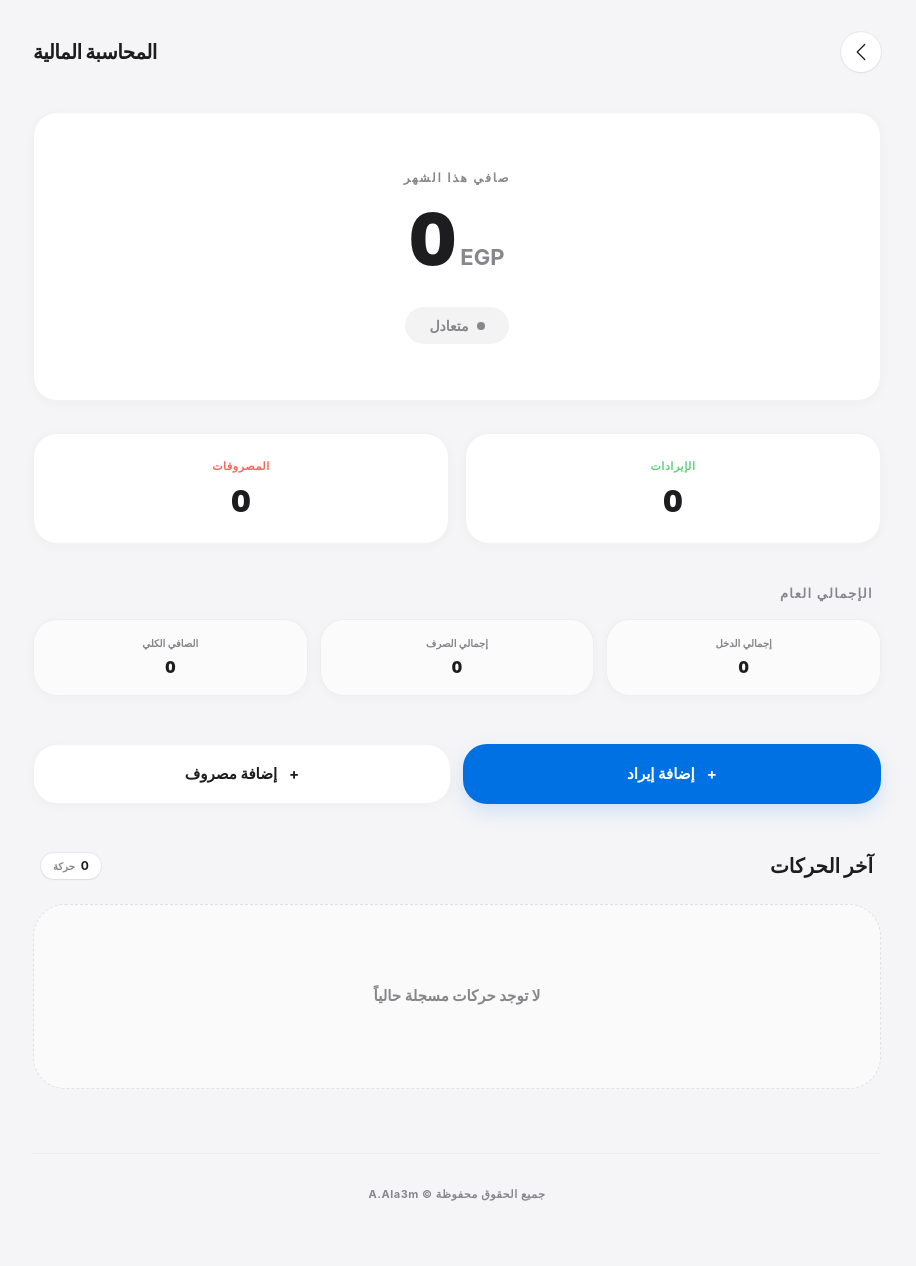
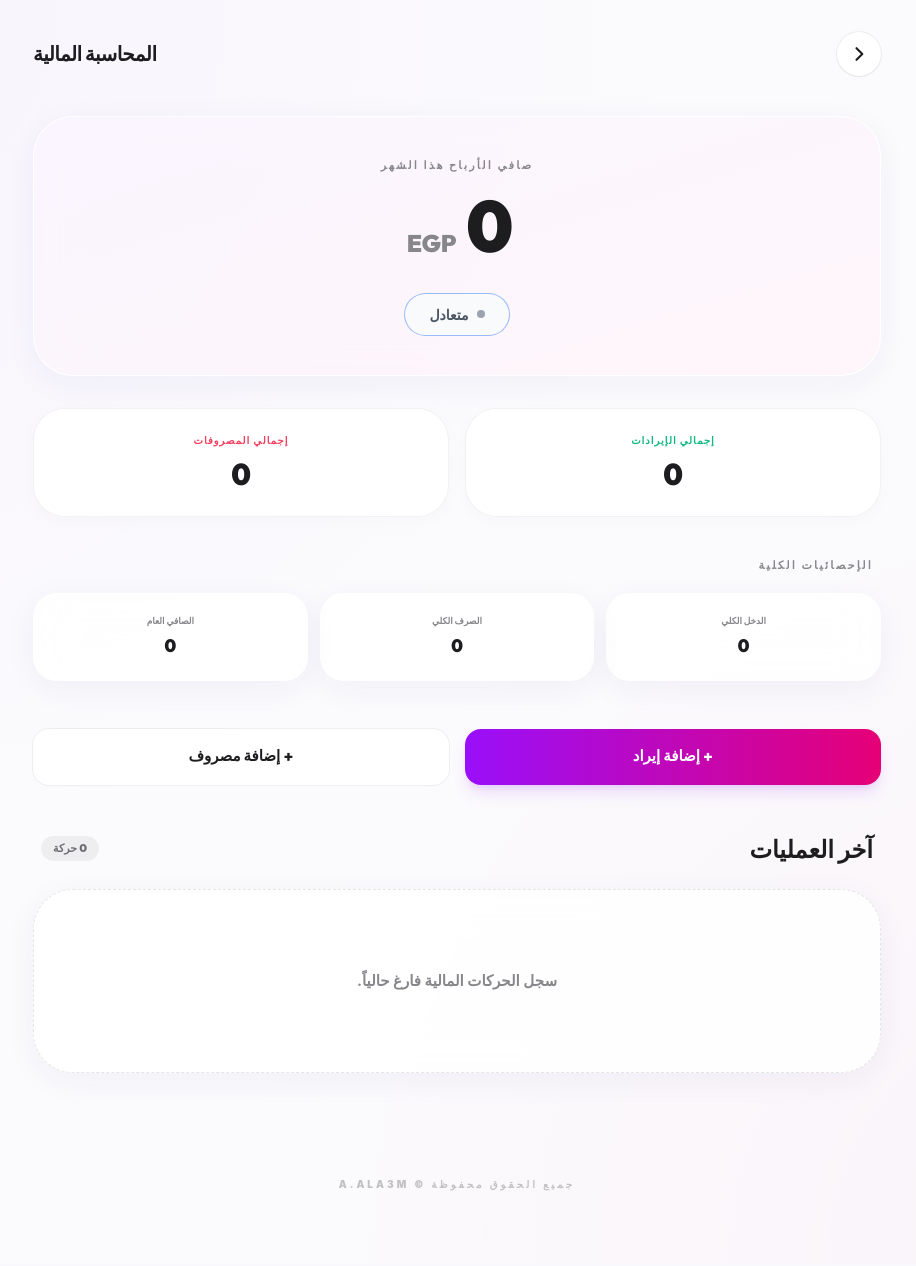
Before and after one commit to Aloom44/WE-GOLD, a Django app: page /accounting/ in a window 1280 px wide. Shown: the whole page, without its empty margins (183-1099 px from the left). After the commit the page ends 1191 px from the top, so only its background shows below. Run offline with Django 5.2, Linux system fonts and the light colour scheme; data that the repository does not hold is empty; some libraries are stand-ins or nearby versions.

Commit message:
Complete UI/UX Redesign of Financial Dashboard: applied premium Gradient + Apple-inspired aesthetic with Outfit & Inter typography, glassmorphism modals, and high-end metric tiles

```diff
--- a/templates/dashboard/accounting.html
+++ b/templates/dashboard/accounting.html
@@ -4,299 +4,247 @@
   <head>
     <meta charset="UTF-8" />
     <meta name="viewport" content="width=device-width, initial-scale=1.0" />
-    <title>{{ page_title }} - باقات WE Gold</title>
+    <title>المحاسبة المالية - WE Gold</title>
     <script src="https://cdn.tailwindcss.com"></script>
+    <link href="https://fonts.googleapis.com/css2?family=Inter:wght@400;500;600;700;800;900&family=Outfit:wght@400;500;600;700;800;900&display=swap" rel="stylesheet">
     <link rel="stylesheet" href="{% static 'dashboard/style.css' %}" />
     <style>
       :root {
-        --app-radius: 1.5rem;
-        --app-shadow: 0 2px 12px rgba(0, 0, 0, 0.03);
-        --app-shadow-deep: 0 12px 34px rgba(0, 0, 0, 0.08);
-        --app-border: 1px solid rgba(0, 0, 0, 0.05);
-        --color-profit: #34C759;
-        --color-loss: #FF3B30;
-        --color-neutral: #86868B;
+        --gradient-primary: linear-gradient(135deg, #990FFA 0%, #E60076 100%);
+        --glass-bg: rgba(255, 255, 255, 0.85);
+        --glass-border: rgba(255, 255, 255, 0.4);
       }
-
-      .app-control {
-        border-radius: var(--app-radius);
-        border: var(--app-border);
-        box-shadow: var(--app-shadow);
-        transition: all 0.25s cubic-bezier(0.2, 0, 0, 1);
+      body {
+        font-family: 'Inter', sans-serif;
+        background: radial-gradient(circle at 0% 0%, rgba(153, 15, 250, 0.03) 0%, transparent 50%),
+                    radial-gradient(circle at 100% 100%, rgba(230, 0, 118, 0.03) 0%, transparent 50%),
+                    #FBFBFD;
+        color: #1D1D1F;
       }
-
-      .num { font-family: -apple-system, BlinkMacSystemFont, "Segoe UI", Roboto, sans-serif; }
-
-      .hero-centerpiece {
-        padding: 3.5rem 2rem;
-        background: #ffffff;
+      .font-display { font-family: 'Outfit', sans-serif; }
+      .glass-card {
+        background: var(--glass-bg);
+        backdrop-filter: blur(20px);
+        -webkit-backdrop-filter: blur(20px);
+        border: 1px solid var(--glass-border);
+        box-shadow: 0 8px 32px 0 rgba(31, 38, 135, 0.05);
       }
-
-      .status-pill {
-        padding: 0.5rem 1.5rem;
-        border-radius: 999px;
-        font-size: 14px;
-        font-weight: 700;
-        display: inline-flex;
-        align-items: center;
-        gap: 0.5rem;
+      .num { font-family: 'Outfit', sans-serif; font-variant-numeric: tabular-nums; }
+      .text-gradient {
+        background: var(--gradient-primary);
+        -webkit-background-clip: text;
+        -webkit-text-fill-color: transparent;
       }
+      .btn-premium {
+        transition: all 0.2s cubic-bezier(0.4, 0, 0.2, 1);
+      }
+      .btn-premium:hover {
+        transform: translateY(-2px);
+        box-shadow: 0 12px 24px rgba(0, 0, 0, 0.1);
+      }
+      .btn-premium:active { transform: translateY(0); }
 
       .metric-card {
+        background: white;
+        border: 1px solid rgba(0,0,0,0.05);
+        border-radius: 2rem;
         padding: 1.5rem;
-        border-radius: var(--app-radius);
-        border: var(--app-border);
-        box-shadow: var(--app-shadow);
-        background: #ffffff;
+        box-shadow: 0 4px 20px rgba(0,0,0,0.02);
       }
-
-      .action-btn-rail {
-        display: grid;
-        grid-template-columns: 1fr 1fr;
-        gap: 0.75rem;
-      }
-
-      .action-btn {
-        height: 3.75rem;
-        display: flex;
-        align-items: center;
-        justify-content: center;
-        gap: 0.75rem;
-        font-size: 15px;
-        font-weight: 700;
-        border-radius: var(--app-radius);
-        transition: all 0.2s cubic-bezier(0.2, 0, 0, 1);
-      }
-
-      .action-btn--primary {
-        background: #0071E3;
-        color: #ffffff;
-        box-shadow: 0 8px 20px rgba(0, 113, 227, 0.15);
-      }
-
-      .action-btn--secondary {
-        background: #ffffff;
-        color: #1d1d1f;
-        border: var(--app-border);
-        box-shadow: var(--app-shadow);
-      }
-
-      .action-btn:active {
-        transform: scale(0.97);
-      }
-
-      /* Entry Card */
-      .entry-card {
-        background: #ffffff;
-        padding: 1.25rem;
-        border-radius: var(--app-radius);
-        border: var(--app-border);
-        box-shadow: var(--app-shadow);
-        transition: transform 0.2s ease;
-      }
-
-      /* Glass Modal */
       .modal-backdrop {
-        background: rgba(29, 29, 31, 0.4);
-        backdrop-filter: blur(8px);
+        background: rgba(0,0,0,0.3);
+        backdrop-filter: blur(10px);
       }
     </style>
   </head>
-  <body class="min-h-screen bg-[#F5F5F7] text-[#1D1D1F] antialiased flex flex-col">
-    <main class="mx-auto w-full max-w-4xl flex-1 px-4 py-8 sm:px-6">
+  <body class="antialiased min-h-screen">
+    <main class="mx-auto w-full max-w-4xl px-4 py-8 sm:px-6">
 
-      <!-- PREMIUM HEADER -->
-      <nav class="mb-10 flex items-center justify-between" dir="rtl">
-        <a href="{% url 'home' %}" class="flex h-10 w-10 items-center justify-center rounded-full bg-white text-[#1D1D1F] shadow-sm ring-1 ring-[rgba(0,0,0,0.05)] transition hover:scale-105 active:scale-95">
-          <svg xmlns="http://www.w3.org/2000/svg" width="20" height="20" fill="currentColor" viewBox="0 0 16 16">
-            <path fill-rule="evenodd" d="M11.354 1.646a.5.5 0 0 1 0 .708L5.707 8l5.647 5.646a.5.5 0 0 1-.708.708l-6-6a.5.5 0 0 1 0-.708l6-6a.5.5 0 0 1 .708 0z"/>
+      <!-- NAV -->
+      <nav class="flex items-center justify-between mb-10">
+        <a href="{% url 'home' %}" class="h-11 w-11 flex items-center justify-center rounded-full bg-white ring-1 ring-black/5 shadow-sm hover:scale-110 active:scale-95 transition-all">
+          <svg xmlns="http://www.w3.org/2000/svg" width="20" height="20" fill="none" viewBox="0 0 24 24" stroke="currentColor">
+            <path stroke-linecap="round" stroke-linejoin="round" stroke-width="2.5" d="M9 5l7 7-7 7" />
           </svg>
         </a>
-        <h1 class="text-xl font-black tracking-tight text-[#1D1D1F]">المحاسبة المالية</h1>
+        <h1 class="text-xl font-black text-[#1D1D1F] font-display uppercase tracking-tight">المحاسبة المالية</h1>
       </nav>
 
-      <!-- COMMAND CENTER: HERO -->
-      <section class="app-control hero-centerpiece mb-8 flex flex-col items-center text-center">
-        <p class="text-[12px] font-bold uppercase tracking-[0.15em] text-[#86868B]">صافي هذا الشهر</p>
-        <div class="mt-4 flex items-baseline justify-center gap-2">
-          <span class="text-[22px] font-bold text-[#86868B]">EGP</span>
-          <h2 class="text-6xl font-black tracking-tighter text-[#1D1D1F] sm:text-7xl">
-            <span class="num">{{ current_net }}</span>
-          </h2>
+      <!-- HERO SUMMARY -->
+      <section class="glass-card rounded-[2.5rem] p-10 mb-8 text-center relative overflow-hidden">
+        <div class="absolute top-0 left-0 w-full h-full bg-gradient-to-br from-purple-500/5 to-pink-500/5 -z-10"></div>
+        <p class="text-[11px] font-black uppercase tracking-[0.2em] text-[#86868B] mb-4">صافي الأرباح هذا الشهر</p>
+        <div class="flex items-baseline justify-center gap-3">
+          <h2 class="text-6xl sm:text-7xl font-black text-[#1D1D1F] font-display tracking-tighter num">{{ current_net }}</h2>
+          <span class="text-2xl font-black text-[#86868B] font-display">EGP</span>
         </div>
-        <div class="mt-8">
+
+        <div class="mt-8 flex justify-center">
           {% if current_net > 0 %}
-            <div class="status-pill bg-[#34C759]/10 text-[#34C759]">
-              <span class="h-2 w-2 rounded-full bg-[#34C759] animate-pulse"></span>
-              ربح
+          <div class="flex items-center gap-2 px-6 py-2.5 rounded-full bg-emerald-50 text-emerald-600 ring-1 ring-emerald-500/20 text-[14px] font-black">
+            <span class="h-2 w-2 rounded-full bg-emerald-500 animate-pulse"></span>
+            في حالة ربح
           </div>
           {% elif current_net < 0 %}
-            <div class="status-pill bg-[#FF3B30]/10 text-[#FF3B30]">
-              <span class="h-2 w-2 rounded-full bg-[#FF3B30]"></span>
-              خسارة
+          <div class="flex items-center gap-2 px-6 py-2.5 rounded-full bg-rose-50 text-rose-600 ring-1 ring-rose-500/20 text-[14px] font-black">
+            <span class="h-2 w-2 rounded-full bg-rose-500"></span>
+            في حالة خسارة
           </div>
           {% else %}
-            <div class="status-pill bg-[#86868B]/10 text-[#86868B]">
-              <span class="h-2 w-2 rounded-full bg-[#86868B]"></span>
+          <div class="flex items-center gap-2 px-6 py-2.5 rounded-full bg-gray-50 text-gray-600 ring-1 gray-500/20 text-[14px] font-black">
+            <span class="h-2 w-2 rounded-full bg-gray-400"></span>
             متعادل
           </div>
           {% endif %}
         </div>
       </section>
 
-      <!-- SUPPORT RAIL: SYMMETRICAL METRICS -->
-      <div class="mb-10 grid grid-cols-2 gap-4">
-        <div class="metric-card flex flex-col items-center justify-center">
-          <p class="text-[11px] font-bold uppercase tracking-wider text-[#34C759] opacity-80">الإيرادات</p>
-          <p class="mt-2 text-3xl font-black text-[#1D1D1F]"><span class="num">{{ current_income }}</span></p>
+      <!-- MONTHLY METRICS -->
+      <div class="grid grid-cols-2 gap-4 mb-10">
+        <div class="metric-card flex flex-col items-center justify-center text-center">
+          <span class="text-[10px] font-black uppercase tracking-widest text-emerald-500 mb-2">إجمالي الإيرادات</span>
+          <p class="text-3xl font-black text-[#1D1D1F] font-display num">{{ current_income }}</p>
         </div>
-        <div class="metric-card flex flex-col items-center justify-center">
-          <p class="text-[11px] font-bold uppercase tracking-wider text-[#FF3B30] opacity-80">المصروفات</p>
-          <p class="mt-2 text-3xl font-black text-[#1D1D1F]"><span class="num">{{ current_expense }}</span></p>
+        <div class="metric-card flex flex-col items-center justify-center text-center">
+          <span class="text-[10px] font-black uppercase tracking-widest text-rose-500 mb-2">إجمالي المصروفات</span>
+          <p class="text-3xl font-black text-[#1D1D1F] font-display num">{{ current_expense }}</p>
         </div>
       </div>
 
-      <!-- ANALYTICAL RAIL: GENERAL TOTALS -->
+      <!-- OVERALL STATS -->
       <section class="mb-12">
-        <div class="mb-4 flex items-center px-2">
-          <h3 class="text-[13px] font-bold uppercase tracking-widest text-[#86868B]">الإجمالي العام</h3>
+        <h3 class="text-[11px] font-black uppercase tracking-[0.2em] text-[#86868B] mb-5 px-2">الإحصائيات الكلية</h3>
+        <div class="grid grid-cols-3 gap-3">
+          <div class="glass-card rounded-3xl p-5 text-center">
+            <p class="text-[9px] font-black text-[#86868B] uppercase mb-1">الدخل الكلي</p>
+            <p class="text-lg font-black text-[#1D1D1F] font-display num">{{ overall_income }}</p>
           </div>
-        <div class="grid grid-cols-3 gap-3">
-          <div class="app-control bg-white/60 p-4 text-center backdrop-blur-sm">
-            <p class="text-[10px] font-bold text-[#86868B]">إجمالي الدخل</p>
-            <p class="mt-1 text-[16px] font-black text-[#1D1D1F]"><span class="num">{{ overall_income }}</span></p>
+          <div class="glass-card rounded-3xl p-5 text-center">
+            <p class="text-[9px] font-black text-[#86868B] uppercase mb-1">الصرف الكلي</p>
+            <p class="text-lg font-black text-[#1D1D1F] font-display num">{{ overall_expense }}</p>
           </div>
-          <div class="app-control bg-white/60 p-4 text-center backdrop-blur-sm">
-            <p class="text-[10px] font-bold text-[#86868B]">إجمالي الصرف</p>
-            <p class="mt-1 text-[16px] font-black text-[#1D1D1F]"><span class="num">{{ overall_expense }}</span></p>
-          </div>
-          <div class="app-control bg-white/60 p-4 text-center backdrop-blur-sm">
-            <p class="text-[10px] font-bold text-[#86868B]">الصافي الكلي</p>
-            <p class="mt-1 text-[16px] font-black text-[#1D1D1F]"><span class="num">{{ overall_net }}</span></p>
+          <div class="glass-card rounded-3xl p-5 text-center">
+            <p class="text-[9px] font-black text-[#86868B] uppercase mb-1">الصافي العام</p>
+            <p class="text-lg font-black text-[#1D1D1F] font-display num">{{ overall_net }}</p>
           </div>
         </div>
       </section>
 
-      <!-- UNIFIED ACTION SYSTEM -->
-      <section class="mb-12">
-        <div class="action-btn-rail">
-          <button type="button" data-open-modal="incomeModal" class="action-btn action-btn--primary">
-            <span>+</span> إضافة إيراد
+      <!-- ACTIONS -->
+      <div class="grid grid-cols-2 gap-4 mb-12">
+        <button data-open-modal="incomeModal" class="btn-premium h-14 rounded-2xl bg-gradient-to-r from-[#990FFA] to-[#E60076] text-white text-[15px] font-black shadow-lg shadow-purple-500/20">
+          + إضافة إيراد
         </button>
-          <button type="button" data-open-modal="expenseModal" class="action-btn action-btn--secondary">
-            <span>+</span> إضافة مصروف
+        <button data-open-modal="expenseModal" class="btn-premium h-14 rounded-2xl bg-white ring-1 ring-black/5 text-[#1D1D1F] text-[15px] font-black hover:bg-black/5">
+          + إضافة مصروف
         </button>
       </div>
-      </section>
 
-      <!-- FEED: RECENT ENTRIES -->
+      <!-- RECENT TRANSACTIONS -->
       <section class="mb-16">
-        <div class="mb-6 flex items-center justify-between px-2">
-          <h2 class="text-xl font-black text-[#1D1D1F]">آخر الحركات</h2>
-          <div class="flex items-center gap-1.5 rounded-full bg-white px-3 py-1 shadow-sm ring-1 ring-[rgba(0,0,0,0.05)]">
-            <span class="text-[12px] font-bold text-[#1D1D1F]">{{ recent_entries|length }}</span>
-            <span class="text-[10px] font-bold text-[#86868B]">حركة</span>
+        <div class="flex items-center justify-between mb-6 px-2">
+          <h2 class="text-2xl font-black text-[#1D1D1F] font-display">آخر العمليات</h2>
+          <div class="px-3 py-1 rounded-full bg-black/5 text-[11px] font-black text-[#6E6E73]">
+            {{ recent_entries|length }} حركة
           </div>
         </div>
 
         <div class="grid gap-4 sm:grid-cols-2">
           {% for entry in recent_entries %}
-          <article class="entry-card flex flex-col">
-            <div class="flex items-start justify-between">
+          <article class="glass-card rounded-[2rem] p-6 flex flex-col group animate-in fade-in slide-in-from-bottom-4 duration-300">
+            <div class="flex items-start justify-between mb-4">
               <div>
-                <p class="text-[10px] font-bold uppercase tracking-[0.1em] {% if entry.kind == 'income' %}text-[#34C759]{% else %}text-[#FF3B30]{% endif %}">
-                  {% if entry.kind == 'income' %}إيراد{% else %}مصروف{% endif %}
-                </p>
-                <h3 class="mt-1.5 text-[17px] font-bold tracking-tight text-[#1D1D1F]">{{ entry.title }}</h3>
+                <span class="text-[9px] font-black uppercase tracking-widest {% if entry.kind == 'income' %}text-emerald-500{% else %}text-rose-500{% endif %} mb-1 block">
+                  {% if entry.kind == 'income' %}إيراد مالي{% else %}مصروف تشغيلي{% endif %}
+                </span>
+                <h3 class="text-[17px] font-black text-[#1D1D1F] tracking-tight leading-tight">{{ entry.title }}</h3>
               </div>
               <div class="text-right">
-                <p class="text-[18px] font-black text-[#1D1D1F]"><span class="num">{{ entry.amount }}</span></p>
-                <p class="text-[10px] font-bold text-[#86868B]">EGP</p>
+                <p class="text-[20px] font-black text-[#1D1D1F] font-display num">{{ entry.amount }}</p>
+                <p class="text-[9px] font-black text-[#86868B] uppercase">EGP</p>
               </div>
             </div>
 
-            <p class="mt-4 text-[12px] font-medium text-[#86868B]">{{ entry.entry_date }}</p>
-
             {% if entry.notes %}
-            <div class="mt-4 rounded-2xl bg-[#F5F5F7] p-4 text-[13px] leading-relaxed text-[#6E6E73]">
+            <div class="p-4 rounded-2xl bg-black/5 text-[13px] font-medium text-[#6E6E73] leading-relaxed mb-4">
               {{ entry.notes }}
             </div>
             {% endif %}
 
-            <div class="mt-5 flex items-center justify-end border-t border-[rgba(0,0,0,0.03)] pt-4">
+            <div class="mt-auto pt-4 border-t border-black/5 flex items-center justify-between">
+              <span class="text-[11px] font-bold text-[#86868B]">{{ entry.entry_date }}</span>
               <form method="post" action="{% url 'accounting_delete' entry.id %}" class="js-delete-entry-form">
                 {% csrf_token %}
-                <button type="submit" class="text-[12px] font-bold text-[#FF3B30] opacity-60 transition hover:opacity-100">حذف الحركة</button>
+                <button type="submit" class="text-[11px] font-black text-rose-500 hover:underline">حذف السجل</button>
               </form>
             </div>
           </article>
           {% empty %}
-          <div class="col-span-full flex flex-col items-center justify-center rounded-[2rem] border border-dashed border-[rgba(0,0,0,0.1)] bg-white/50 py-20 text-center">
-            <p class="text-[15px] font-bold text-[#86868B]">لا توجد حركات مسجلة حالياً</p>
+          <div class="col-span-full py-20 text-center glass-card rounded-[2.5rem] border-dashed border-black/10">
+            <p class="text-[15px] font-bold text-[#86868B]">سجل الحركات المالية فارغ حالياً.</p>
           </div>
           {% endfor %}
         </div>
       </section>
 
-      <!-- FOOTER -->
-      <footer class="mt-auto py-8 text-center border-t border-[rgba(0,0,0,0.03)]">
-        <p class="text-[11px] font-bold tracking-wider text-[#86868B]">جميع الحقوق محفوظة © A.Ala3m</p>
+      <footer class="py-10 text-center text-[10px] font-black uppercase tracking-[0.3em] text-[#C1C1C1]">
+        جميع الحقوق محفوظة © A.Ala3m
       </footer>
     </main>
 
     <!-- MODALS -->
     <div id="incomeModal" class="modal fixed inset-0 z-50 hidden items-center justify-center modal-backdrop px-4">
-      <div class="app-control w-full max-w-lg bg-white p-10 shadow-2xl">
-        <div class="mb-8 flex items-center justify-between">
-          <h3 class="text-2xl font-black">إضافة إيراد</h3>
-          <button type="button" data-close-modal class="h-10 w-10 flex items-center justify-center rounded-full bg-[#F5F5F7] text-[#1D1D1F] transition hover:bg-[#EBEBEE]">
-            <svg xmlns="http://www.w3.org/2000/svg" width="16" height="16" fill="currentColor" viewBox="0 0 16 16">
-              <path d="M4.646 4.646a.5.5 0 0 1 .708 0L8 7.293l2.646-2.647a.5.5 0 0 1 .708.708L8.707 8l2.647 2.646a.5.5 0 0 1-.708.708L8 8.707l-2.646 2.647a.5.5 0 0 1-.708-.708L7.293 8 4.646 5.354a.5.5 0 0 1 0-.708z"/>
+      <div class="glass-card w-full max-w-lg rounded-[2.5rem] p-8 sm:p-10 relative overflow-hidden animate-in zoom-in-95 duration-200">
+        <div class="flex items-center justify-between mb-8">
+          <h3 class="text-2xl font-black font-display text-[#1D1D1F]">إضافة إيراد مالي</h3>
+          <button data-close-modal class="h-10 w-10 flex items-center justify-center rounded-full bg-black/5 text-[#1D1D1F] hover:bg-black/10 transition-all">
+            <svg xmlns="http://www.w3.org/2000/svg" width="20" height="20" fill="none" viewBox="0 0 24 24" stroke="currentColor">
+              <path stroke-linecap="round" stroke-linejoin="round" stroke-width="2.5" d="M6 18L18 6M6 6l12 12" />
             </svg>
           </button>
         </div>
         <form method="post" action="{% url 'accounting_income_create' %}" class="space-y-6">
           {% csrf_token %}
           {% for field in income_form %}
-          <div>
-            <label class="mb-2 block text-[13px] font-bold text-[#1D1D1F]">{{ field.label }}</label>
+          <div class="space-y-1.5">
+            <label class="block text-[11px] font-black text-[#86868B] uppercase tracking-wider pr-2">{{ field.label }}</label>
             {{ field }}
           </div>
           {% endfor %}
           <div class="pt-4">
-            <button type="submit" class="app-control flex h-14 w-full items-center justify-center bg-[#0071E3] font-bold text-white shadow-lg">حفظ الإيراد</button>
+            <button type="submit" class="w-full h-14 rounded-2xl bg-gradient-to-r from-[#990FFA] to-[#E60076] text-white text-[15px] font-black shadow-lg">حفظ العملية</button>
           </div>
         </form>
       </div>
     </div>
 
     <div id="expenseModal" class="modal fixed inset-0 z-50 hidden items-center justify-center modal-backdrop px-4">
-      <div class="app-control w-full max-w-lg bg-white p-10 shadow-2xl">
-        <div class="mb-8 flex items-center justify-between">
-          <h3 class="text-2xl font-black">إضافة مصروف</h3>
-          <button type="button" data-close-modal class="h-10 w-10 flex items-center justify-center rounded-full bg-[#F5F5F7] text-[#1D1D1F] transition hover:bg-[#EBEBEE]">
-            <svg xmlns="http://www.w3.org/2000/svg" width="16" height="16" fill="currentColor" viewBox="0 0 16 16">
-              <path d="M4.646 4.646a.5.5 0 0 1 .708 0L8 7.293l2.646-2.647a.5.5 0 0 1 .708.708L8.707 8l2.647 2.646a.5.5 0 0 1-.708.708L8 8.707l-2.646 2.647a.5.5 0 0 1-.708-.708L7.293 8 4.646 5.354a.5.5 0 0 1 0-.708z"/>
+      <div class="glass-card w-full max-w-lg rounded-[2.5rem] p-8 sm:p-10 relative overflow-hidden animate-in zoom-in-95 duration-200">
+        <div class="flex items-center justify-between mb-8">
+          <h3 class="text-2xl font-black font-display text-[#1D1D1F]">إضافة مصروف جديد</h3>
+          <button data-close-modal class="h-10 w-10 flex items-center justify-center rounded-full bg-black/5 text-[#1D1D1F] hover:bg-black/10 transition-all">
+            <svg xmlns="http://www.w3.org/2000/svg" width="20" height="20" fill="none" viewBox="0 0 24 24" stroke="currentColor">
+              <path stroke-linecap="round" stroke-linejoin="round" stroke-width="2.5" d="M6 18L18 6M6 6l12 12" />
             </svg>
           </button>
         </div>
         <form method="post" action="{% url 'accounting_expense_create' %}" class="space-y-6">
           {% csrf_token %}
           {% for field in expense_form %}
-          <div>
-            <label class="mb-2 block text-[13px] font-bold text-[#1D1D1F]">{{ field.label }}</label>
+          <div class="space-y-1.5">
+            <label class="block text-[11px] font-black text-[#86868B] uppercase tracking-wider pr-2">{{ field.label }}</label>
             {{ field }}
           </div>
           {% endfor %}
           <div class="pt-4">
-            <button type="submit" class="app-control flex h-14 w-full items-center justify-center bg-[#1D1D1F] font-bold text-white shadow-lg">حفظ المصروف</button>
+            <button type="submit" class="w-full h-14 rounded-2xl bg-[#1D1D1F] text-white text-[15px] font-black shadow-lg">حفظ العملية</button>
           </div>
         </form>
       </div>
     </div>
 
     <script>
-      const baseClasses = 'app-control w-full bg-[#F5F5F7] px-5 py-4 text-[15px] font-medium outline-none transition-all focus:bg-white focus:ring-4 focus:ring-[rgba(0,113,227,0.08)]';
+      const baseClasses = 'w-full h-14 px-5 rounded-2xl bg-black/5 ring-1 ring-black/5 text-[14px] font-bold text-[#1D1D1F] outline-none focus:bg-white focus:ring-2 focus:ring-gradientPrimary/20 transition-all num';
       document.querySelectorAll('input, select, textarea').forEach(f => f.className = baseClasses);
 
       const modals = document.querySelectorAll('.modal');
@@ -311,7 +259,6 @@
 
       document.querySelectorAll('[data-close-modal]').forEach(b => b.addEventListener('click', closeAll));
       modals.forEach(m => m.addEventListener('click', e => { if(e.target === m) closeAll(); }));
-
       document.addEventListener('keydown', e => { if(e.key === 'Escape') closeAll(); });
     </script>
   </body>
```
Lines whose indentation alone changed are shown as unchanged.
